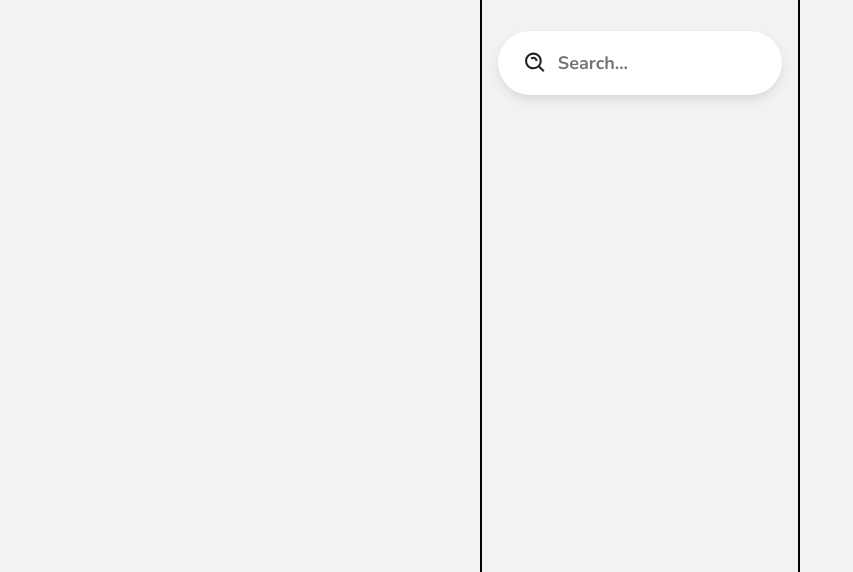
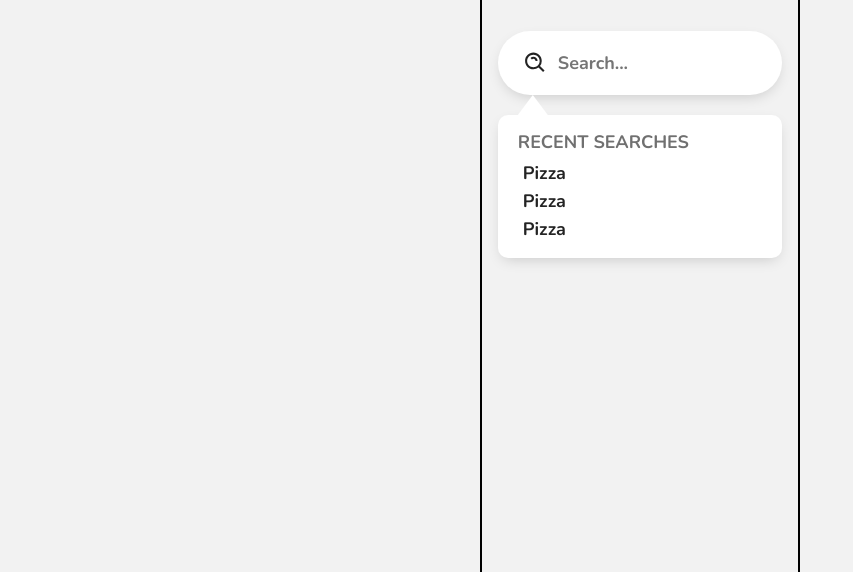
Before and after one commit to RomanAlvarezz/Food-Search, a website: page index.html in a window 1280 px wide. Shown: the part 228-800 px from the top of the page, without its empty margins (0-853 px from the left). Drawn offline with nearby package versions, Linux system fonts and the light colour scheme.

Commit message:
recent searches styles

```diff
--- a/app/sass/base/_variables.scss
+++ b/app/sass/base/_variables.scss
@@ -3,6 +3,7 @@
 $White: #F2F2F2;
 $Black: #232323;
 $Grey: #707070;
+$Grey-20: hsla(0, 0%, 44%, 0.1);
 $Green: #4B9B96;
 $Orange: #E16120;
 
--- a/app/sass/components/_search.scss
+++ b/app/sass/components/_search.scss
@@ -45,4 +45,54 @@
             left: 25px;
         }
     }
+
+    &-recents {
+        width: 100%;
+        background-color: white;
+        position: absolute;
+        top: calc(100% + 20px);
+        left: 0;
+        border-radius: 10px;
+        padding: 15px 20px;
+        box-shadow: 0px 5px 15px -5px rgba(0,0,0, 0.2);
+
+        &::before {
+            content: '';
+            width: 30px;
+            height: 20px;
+            position: inherit;
+            top: -20px;
+            background-color: white;
+            clip-path: polygon(50% 0%, 0% 100%, 100% 100%);
+        }
+
+        &__title {
+            font-size: 1rem;
+            color: v.$Grey;
+            text-transform: uppercase;
+            margin-bottom: 5px;
+
+            @media (min-width: 400px) {
+                font-size: 18px;
+            }
+        }
+
+        &__option {
+            font-size: 1rem;
+            color: v.$Black;
+            font-weight: 700;
+            padding: 2px 5px;
+            cursor: pointer;
+            border-radius: 5px;
+            transition: background-color 200ms ease-in-out;
+
+            &:hover {
+                background-color: v.$Grey-20;
+            }
+
+            @media (min-width: 400px) {
+                font-size: 18px;
+            }
+        }
+    }
 }
--- a/index.html
+++ b/index.html
@@ -24,6 +24,23 @@
                     <img class="search__btn-img" src="./app/assets/icon-search-1.svg" alt="search icon">
                 </button>
                 <input class="search__input" placeholder="Search..." type="text">
+                <div class="search-recents">
+                    <h2 class="search-recents__title">
+                        Recent Searches
+                    </h2>
+                    <p class="search-recents__option"
+                    data-recent="pizza">
+                        Pizza
+                    </p>
+                    <p class="search-recents__option"
+                    data-recent="pizza">
+                        Pizza
+                    </p>
+                    <p class="search-recents__option"
+                    data-recent="pizza">
+                        Pizza
+                    </p>
+                </div>
             </form>
         </header>
     </div>
```
Also changed, not shown: app/css/styles.css, 1 other file.
